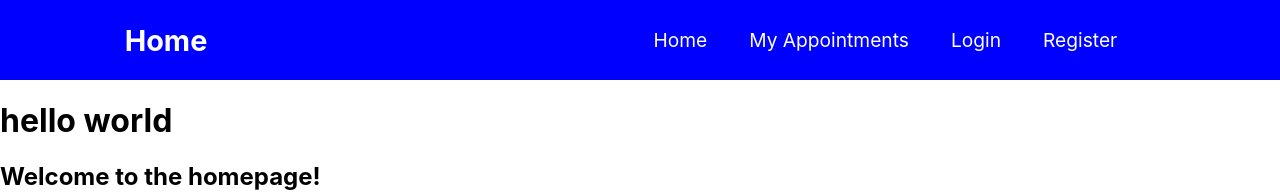
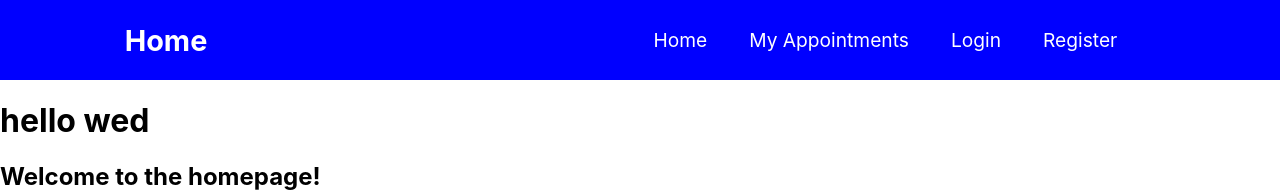
Before and after one commit to RonKu01/iwd_assignment, a React (Create React App) app: page / in a window 1280 px wide. Shown: the top 192 px of the page. Built offline with nearby package versions, Linux system fonts and the light colour scheme.

Commit message:
Update Main.jsx

```diff
--- a/src/components/Main.jsx
+++ b/src/components/Main.jsx
@@ -5,7 +5,7 @@ function Main() {
     return (
         <>
             <main>
-                <h1>hello world</h1>
+                <h1>hello wed</h1>
                 <h2>Welcome to the homepage!</h2>
                 <p>You can do this, I believe in you.</p>
             </main>
```
